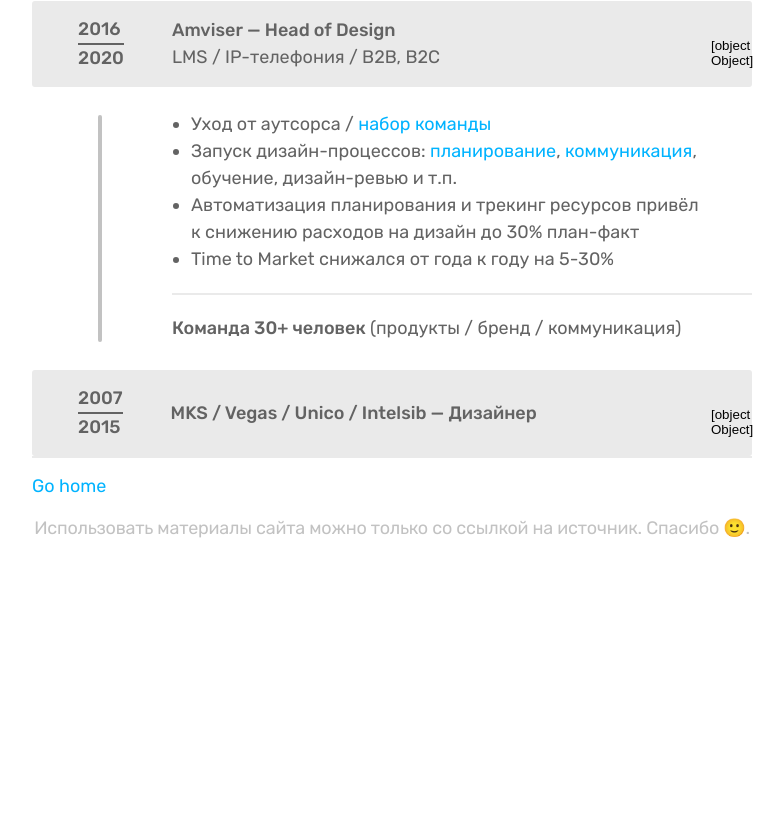
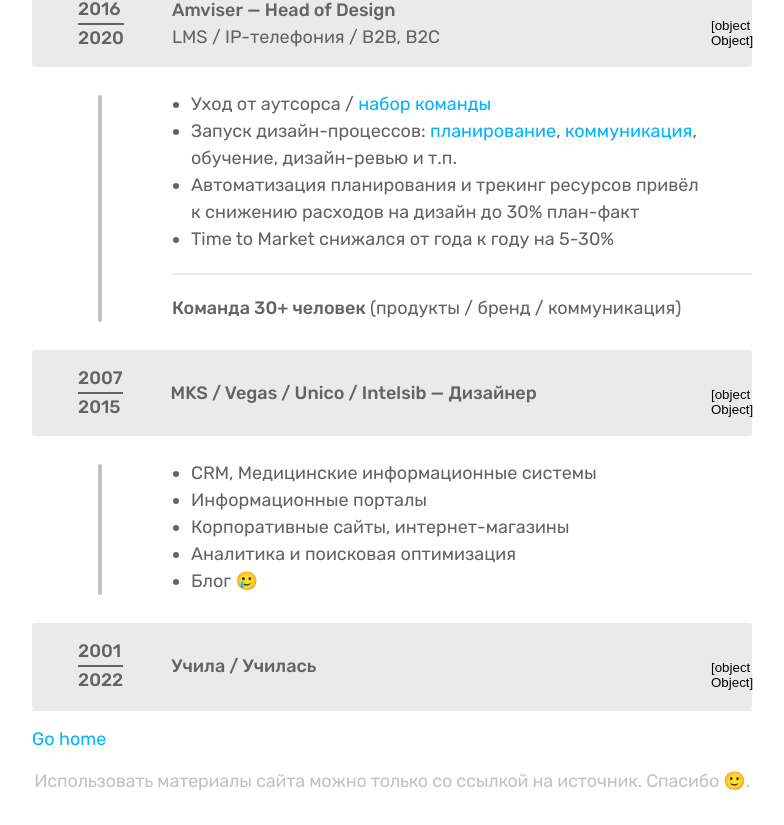
Before and after one commit to chvs/maranta.github.io, a Nuxt app: page /cv in a window 1280 px wide. Shown: the part 1350-2175 px from the top of the page, without its empty margins (248-1032 px from the left). Before the commit the page ends 1922 px from the top, so only its background shows below. Built offline with nearby package versions, Linux system fonts and the light colour scheme.

Commit message:
edit text

```diff
--- a/pages/cv.vue
+++ b/pages/cv.vue
@@ -114,7 +114,7 @@ const isHovered = useElementHover(myHoverableElement)
       <li :class="$style.actions__item"><span :class="$style.actions__bull" /></li>
 
       <li :class="$style.actions__item">
-        <a href="/CV_Design_Director_N_Maranta.pdf" download :class="$style.actions__link">
+        <a href="/CV_Design_Manager_N_Maranta.pdf" download :class="$style.actions__link">
           Скачать CV
           <span :class="$style.actions__hide">
             в .pdf
@@ -260,7 +260,7 @@ const isHovered = useElementHover(myHoverableElement)
 
             <div :class="[$style.divider, $style.divider_space]" />
 
-            <ul :class="[$style.box__list, $style.box__light]">
+            <ul :class="[$style.box__list, $style.box__list_last, $style.box__light]">
               <li>
                 Продукты c&nbsp;Acquisition 20+&nbsp;млн. регистраций
               </li>
@@ -355,7 +355,7 @@ const isHovered = useElementHover(myHoverableElement)
           </div>
 
           <Transition name="fade">
-            <div v-if="newArr[3]" :class="$style.box__content">
+            <div v-if="newArr[3]" :class="[$style.box__content, $style.box__content_inner]">
               <p><b>2013&nbsp;&mdash; 2015&nbsp;/ Intelsib</b></p>
               <p>Сайт компании</p>
               <img :class="$style.box__image" src="/assets/cv/13-15_int_g.gif" height="425" width="580" alt="">
@@ -365,7 +365,6 @@ const isHovered = useElementHover(myHoverableElement)
               <p><b>2012&nbsp;&mdash; 2013&nbsp;/ Unico Design</b></p>
               <p>Сайт для федеральной грузовой компании с&nbsp;CRM</p>
               <img :class="$style.box__image" src="/assets/cv/12-13_RJD_g.gif" height="580" width="543" alt="">
-
 
               <p><b>2009&nbsp;&mdash; 2012&nbsp;/ Vegas</b></p>
               <p>Медицинская информационная система для клиник.</p>
@@ -377,6 +376,83 @@ const isHovered = useElementHover(myHoverableElement)
 
               <p><b>2005&nbsp;&mdash; 2006&nbsp;/ Личный блог</b></p>
               <img :class="$style.box__image" src="/assets/cv/5-6_BLOG_g.gif" height="580" width="400" alt="">
+              <div :class="$style.divider" />
+            </div>
+          </Transition>
+        </li>
+
+        <li>
+          <div :class="$style.box__content">
+
+            <ul :class="[$style.box__list, $style.box__list_last]">
+              <li>
+                CRM, Медицинские информационные системы
+              </li>
+              <li>
+                Информационные порталы
+              </li>
+              <li>
+                Корпоративные сайты, интернет-магазины
+              </li>
+              <li>
+                Аналитика и&nbsp;поисковая оптимизация
+              </li>
+              <li>
+                Блог 🥲
+              </li>
+            </ul>
+          </div>
+        </li>
+
+        <li>
+          <div :class="$style.box__description">
+            <div :class="$style.dates">
+              <span>2001</span>
+              <div :class="$style.dates__divider" />
+              <span>2022</span>
+            </div>
+            <div :class="$style.box__title">
+              <b>
+                Учила&nbsp;/ Училась
+              </b>
+            </div>
+
+            <button :class="buttonClassNames(4)" type="button" @click="toggleSection(4)">
+              <Arrow :class="$style.box__icon" height="10" width="16" />
+            </button>
+          </div>
+
+          <Transition name="fade">
+            <div v-if="newArr[4]" :class="$style.box__content">
+              <b>
+                Учила:
+              </b>
+              <ul :class="$style.box__list">
+                <li>
+                  2022&nbsp;&mdash; Приглашенный преподаватель ВШЭ. Дизайн цифровых продуктов.
+                </li>
+                <li>
+                  2006&nbsp;&mdash; 2007&nbsp;&mdash; Приглашенный преподаватель ИрГУПС. Менеджмент.
+                </li>
+              </ul>
+
+              <b>
+                Училась:
+              </b>
+              <ul :class="[$style.box__list, $style.box__list_last]">
+                <li>
+                  2006&nbsp;&mdash; 2010&nbsp;&mdash; Универ. Психология.
+                </li>
+                <li>
+                  2006&nbsp;&mdash; 2009&nbsp;&mdash; Аспирантура. Менеджмент.
+                </li>
+                <li>
+                  2001&nbsp;&mdash; 2006&nbsp;&mdash; Универ. Менеджмент и&nbsp;экономика.
+                </li>
+              </ul>
+
+              <img :class="[$style.box__image, $style.box__image_last]" src="/assets/cv/diploms.png" height="204"
+                width="580" alt="">
             </div>
           </Transition>
         </li>
@@ -462,6 +538,9 @@ const isHovered = useElementHover(myHoverableElement)
     font-size: 18px;
     cursor: pointer;
     white-space: nowrap;
+    margin-bottom: 1px;
+    display: flex;
+    align-items: center;
 
     .root_dark & {
       color: var(--yellow);
@@ -640,6 +719,10 @@ const isHovered = useElementHover(myHoverableElement)
     >li {
 
       list-style: disc;
+    }
+
+    &_last {
+      margin-bottom: 0;
     }
   }
 
```
Also changed, not shown: 2 other files (tests, documents, lock files or other folders).
